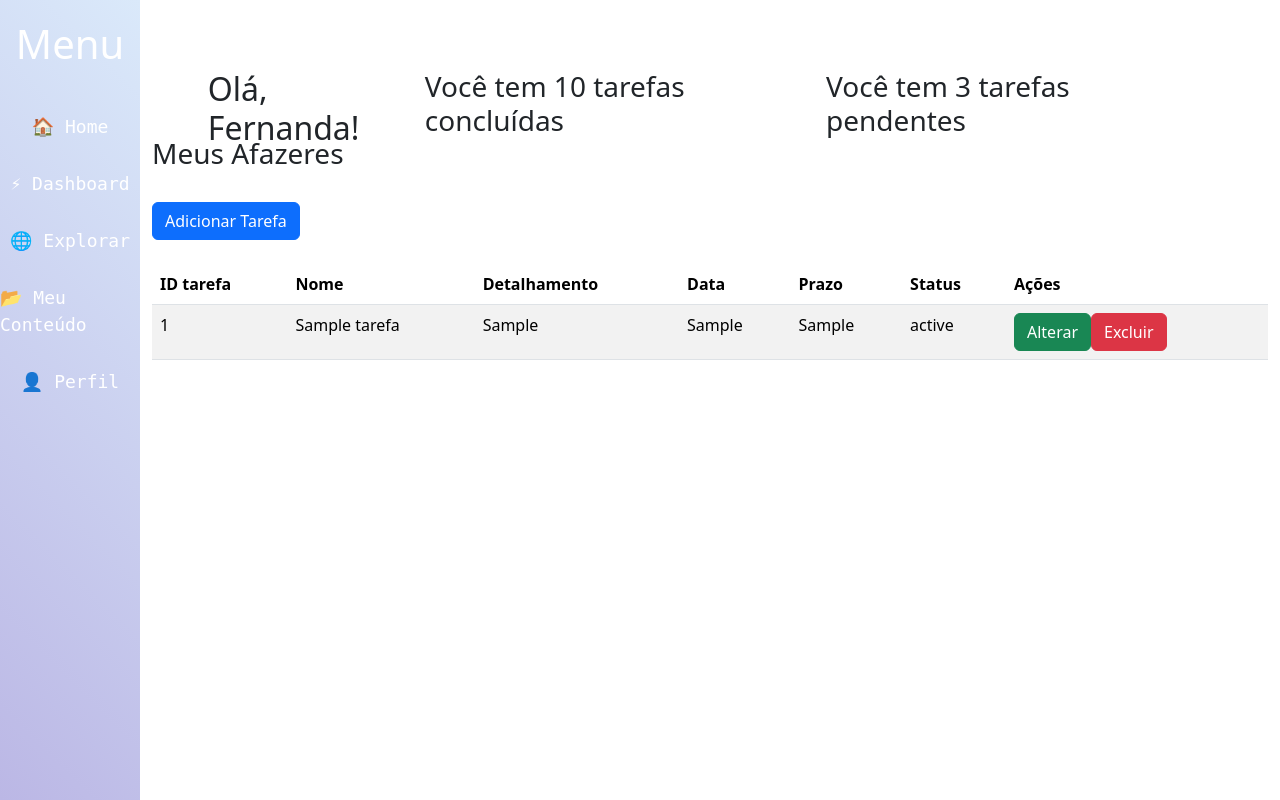
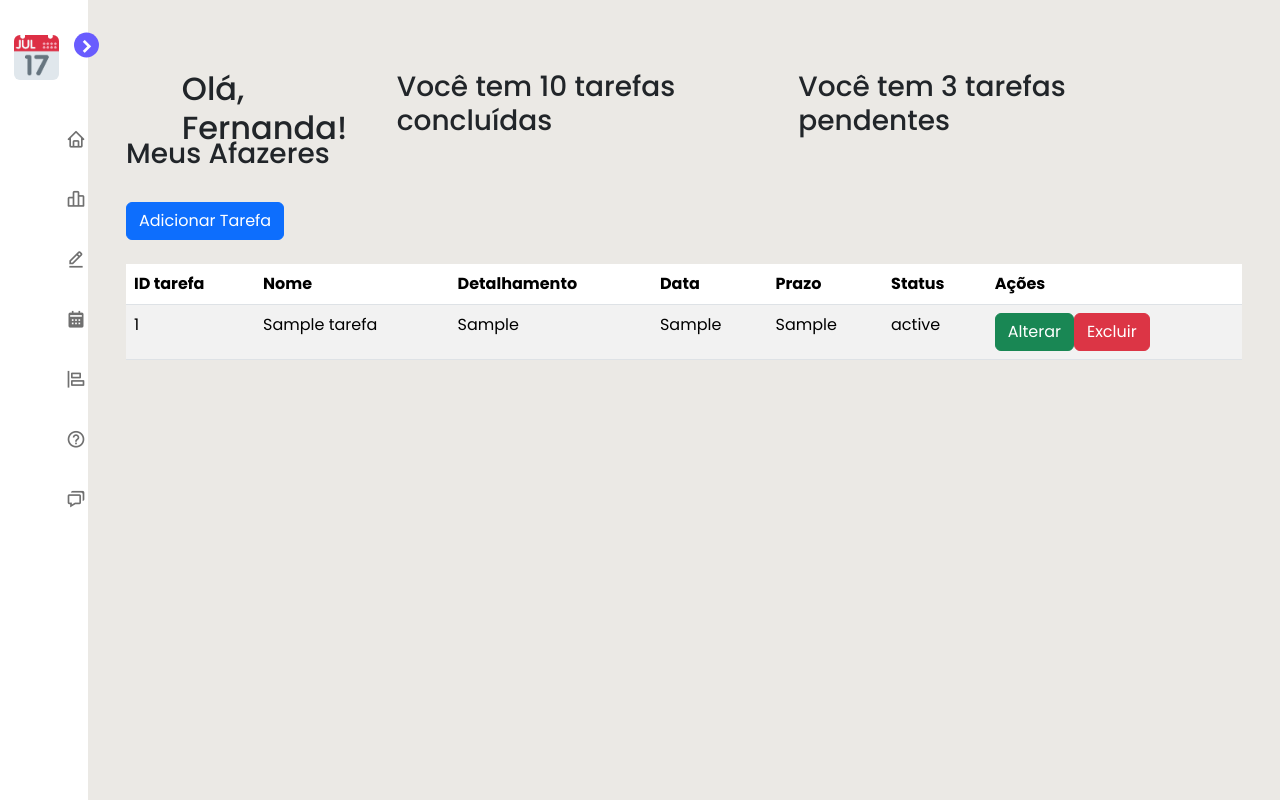
Before and after one commit to FernandaGiacobbo/P--PUM, a PHP site: page / in a window 1280 px wide. Run offline with PHP 8.4, Linux system fonts and the light colour scheme; tables that the repository leaves empty or names only in its code hold one stand-in row (values such as "Sample post").

Commit message:
header pronta e funcionando :)

```diff
--- /dev/null
+++ b/header.css
@@ -0,0 +1,192 @@
+@import url('https://fonts.googleapis.com/css2?family=Poppins:wght@300;400;500;600;700&display=swap');
+
+*{
+    font-family: "Poppins", sans-serif;
+    margin: 0;
+    padding: 0;
+    box-sizing: border-box;
+}
+
+:root{
+    --body-color: #E4E9F7;
+    --sidebar-color: #FFF;
+    --primary-color: #695CFE;
+    --primary-color-light: #F3F5FF;
+    --toggle-color: #DDD;
+    --text-color: #707070;
+
+    --tran-02: all 0.2s ease;
+    --tran-03: all 0.3s ease;
+    --tran-04: all 0.4s ease;
+    --tran-05: all 0.5s ease;
+}
+
+body{
+    height: 100vh;
+    background: var(--body-color);
+}
+
+
+
+/* >>>> SIDEBAR <<<<*/
+
+.sidebar{
+    position: fixed;
+    top: 0;
+    left: 0;
+    height: 100%;
+    width: 250px;
+    padding: 10px 14px;
+    background: var(--sidebar-color);
+    transition: var(--tran-05);
+    z-index: 100;
+}
+
+.sidebar.close{
+    width: 88px;
+}
+
+/* >>>> OUTRA PARTE CSS <<<<*/
+
+
+.sidebar .text{
+    font-size: 16px;
+    font-weight: 500;
+    color: var(--text-color);
+    transition: var(--tran-04);
+    white-space: nowrap;
+    opacity: 1;
+}
+
+.sidebar.close .text{
+    opacity: 0;
+}
+
+.sidebar .image{
+    min-width: 60px;
+    display: flex;
+    align-items: center;
+}
+
+.sidebar li{
+    height: 50px;
+    margin-top: 10px;
+    list-style: none;
+    display: flex;
+    align-items: center;
+}
+
+.sidebar li .icon{
+    display: flex;
+    align-items: center;
+    justify-content: center;
+    min-width: 60px;
+    font-size: 20px;
+
+}
+
+.sidebar li .icon,
+.sidebar li .text{
+    color: var(--text-color);
+    transition: var(--tran-02);
+}
+
+.sidebar header{
+    position: relative;
+}
+
+.sidebar .img-text img{
+    width: 45px;
+    border-radius: 6px;
+}
+
+.sidebar header .img-text{
+    display: flex;
+    align-items: center;
+}
+
+header .img-text .header-text{
+    display: flex;
+    flex-direction: column;
+}
+
+.header-text .name{
+    font-weight: 600;
+}
+
+.header-text .profession{
+    margin-top: -2px;
+}
+
+.sidebar header .toggle{
+    position: absolute;
+    top: 50%;
+    right: -25px;
+    transform: translateY(-50%) rotate(180deg);
+    height: 25px;
+    width: 25px;
+    background: var(--primary-color);
+    display: flex;
+    align-items: center;
+    justify-content: center;
+    border-radius: 50%;
+    color: var(--sidebar-color);
+    font-size: 22px;
+    transition: var(--tran-03);
+}
+
+.sidebar.close header .toggle{
+    transform: translateY(-50%);
+}
+
+.sidebar li a{
+    text-decoration: none;
+    height: 100%;
+    width: 100%;
+    display: flex;
+    align-items: center;
+    border-radius: 6px;
+    transition: var(--tran-04);
+}
+
+.sidebar li a:hover{
+    background: var(--primary-color);
+}
+
+.sidebar li a:hover .icon,
+.sidebar li a:hover .text{
+    color: var(--sidebar-color);
+}
+
+.sidebar li .redes{
+    display: flex;
+    align-items: center;
+    justify-content: center;
+    min-width: 55px;
+    font-size: 25px;
+    color: var(--text-color);
+}
+
+.home{
+    height: 100vh;
+    position: relative;
+    left: 250px;
+    width: calc(100% - 250px);
+    transition: var(--tran-05);
+}
+
+.home .text{
+    font-size: 40px;
+    padding-left: 50px;
+    padding-top:30px;
+}
+
+.sidebar.close ~ .home{
+    left: 88px;
+    width: calc(100% - 88px);
+}
+
+.sidebar.close li .redes{
+    opacity: 0;
+    transition: var(--tran-05);
+}
--- /dev/null
+++ b/header.js
@@ -0,0 +1,7 @@
+const body = document.querySelector("body"),
+      sidebar = body.querySelector(".sidebar"),
+      toggle = body.querySelector(".toggle");
+
+      toggle.addEventListener("click", () =>{
+        sidebar.classList.toggle("close");
+      });
--- a/header.php
+++ b/header.php
@@ -3,62 +3,105 @@
 ?>
 
 <!DOCTYPE html>
-<html lang="pt-BR">
+<html lang="en">
 <head>
     <meta charset="UTF-8">
+    <meta http-equiv="X-UA-Compatible" content="IE=edge">
     <meta name="viewport" content="width=device-width, initial-scale=1.0">
-    <title>Papum</title>
-    <style>
-        body {
-            margin: 0;
-            font-family: 'Poppins', sans-serif;
-            display: flex;
-        }
-
-        .sidebar {
-            width: 150px;
-            height: 100vh;
-            background: linear-gradient(45deg, #BBB7E5, #DAE9FA);
-            color: white;
-            padding-top: 20px;
-            display: flex;
-            flex-direction: column;
-            align-items: center;
-        }
-
-        .sidebar h1 {
-            margin-bottom: 30px;
-        }
-
-        .sidebar a {
-            text-decoration: none;
-            color: white;
-            margin: 15px 0;
-            font-size: 18px;
-            transition: all 0.3s;
-            font-family: monospace;
-        }
-
-        .sidebar a:hover {
-            background: rgba(255, 255, 255, 0.2);
-            padding: 5px 15px;
-            border-radius: 5px;
-        }
-
-        .content {
-            flex: 1;
-            padding: 20px;
-        }
-    </style>
+    <link href='https://unpkg.com/boxicons@2.1.4/css/boxicons.min.css' rel='stylesheet'>
+    <link rel="stylesheet" href="header.css">
+    <title>PÁ-PUM</title>
 </head>
 <body>
-    <div class="sidebar">
-        <h1>Menu</h1>
-        <a href="#">🏠 Home</a>
-        <a href="#">⚡ Dashboard</a>
-        <a href="#">🌐 Explorar</a>
-        <a href="#">📂 Meu Conteúdo</a>
-        <a href="#">👤 Perfil</a>
-    </div>
+    <nav class="sidebar close">
+        <header>
+            <br>
+
+            <div class="img-text">
+                <span class="image">
+                    <img src="logo.png" alt="logo">
+                </span>
+
+                <div class="text header-text">
+                    <span class="name">PÁ-PUM</span>
+                    <span class="profession">Agenda Clássica</span>
+                </div>
+
+            </div>
+
+            <i class='bx bxs-chevron-right toggle'></i>
+
+        </header>
+
+        <div class="menu-bar">
+            <div class="menu">
+                <br>
+
+                <ul class="menu-links">
+                    <li class="nav-link">
+                        <a href="#">
+                            <i class='bx bx-home icon'></i>
+                            <span class="text nav-text">Home</span>
+                        </a>
+                    </li>
+                    <li class="nav-link">
+                        <a href="#">
+                            <i class='bx bx-bar-chart-alt-2 icon'></i>
+                            <span class="text nav-text">Análise de IA</span>
+                        </a>
+                    </li>
+                    <li class="nav-link">
+                        <a href="#">
+                            <i class='bx bx-edit-alt icon'></i>
+                            <span class="text nav-text">Anotações</span>
+                        </a>
+                    </li>
+                    <li class="nav-link">
+                        <a href="#">
+                            <i class='bx bxs-calendar icon'></i>
+                            <span class="text nav-text">Calendário</span>
+                        </a>
+                    </li>
+                    <li class="nav-link">
+                        <a href="#">
+                            <i class='bx bx-objects-horizontal-left icon'></i>
+                            <span class="text nav-text"> Desempenho</span>
+                        </a>
+                    </li>
+                    <li class="nav-link">
+                        <a href="#">
+                            <i class='bx bx-help-circle icon'></i>
+                            <span class="text nav-text">Central de ajuda</span>
+                        </a>
+                    </li>
+                    <li class="nav-link">
+                        <a href="#">
+                            <i class='bx bx-chat icon'></i>
+                            <span class="text nav-text">Feedback</span>
+                        </a>
+                    </li>
+
+                    <br>
+                    <br>
+                    <br>
+                    <br>
+                    <br>
+
+                    <li class="iconsRedes">
+
+                            <i class='bx bxl-instagram redes'></i>
+                            <i class='bx bxl-twitter redes'></i>
+                            <i class='bx bxl-facebook redes'></i>
+                            <i class='bx bxl-linkedin redes' ></i>
+
+                    </li>
+                </ul>
+            </div>
+        </div>
+    </nav>
+
+
+    <script src="header.js"></script>
 
 </body>
+</html>
--- a/main.css
+++ b/main.css
@@ -11,7 +11,6 @@
 }
 
 
-
 .nomem{
     flex-grow: 2;
 }
@@ -19,3 +18,12 @@
 .caixa {
     flex-grow: 1;
 }
+
+.home{
+    height: 100vh;
+    position: relative;
+    left: 250px;
+    width: calc(100% - 250px);
+    transition: var(--tran-05);
+    background-color: #ebe9e5;
+}
--- a/main.php
+++ b/main.php
@@ -9,6 +9,8 @@
   <title>Papum</title>
 </head>
 <body>
+
+<section class="home">
 
 <div class="container">
 
@@ -96,5 +98,7 @@
 
   </div>
 
+  </section>
+
 </body>
 </html>
```
Also changed, not shown: insert.css (added, +16 -0 lines), insert.php (+6 -11 lines), update.css (added, +16 -0 lines), update.php (+9 -6 lines), logo.png (added).
